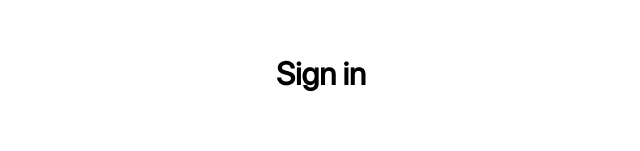
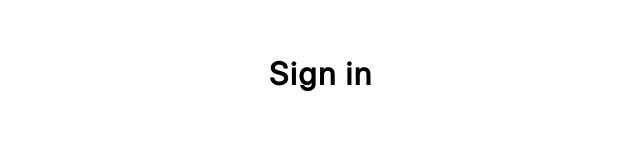
Before and after one commit to davronkhamdamov/car-shop-front, a React (Create React App) app: page /login in a window 1280 px wide. Shown: the part 186-337 px from the top of the page, without its empty margins (339-979 px from the left). Built offline with nearby package versions, Linux system fonts and the light colour scheme.

Commit message:
some style added at login page

```diff
--- a/src/pages/Login/Login.css
+++ b/src/pages/Login/Login.css
@@ -41,6 +41,7 @@
   width: max-content;
   padding: 2px;
   background: #fff;
+  user-select: none;
 }
 .email_wrapper input:focus ~ label,
 .email_wrapper input:valid ~ label,
@@ -58,3 +59,6 @@
   font-size: 20px;
   border: none;
 }
+.signinTitle {
+  letter-spacing: 2px;
+}
--- a/src/pages/Login/Login.jsx
+++ b/src/pages/Login/Login.jsx
@@ -55,7 +55,7 @@ export default function SignIn() {
   return (
     <div>
       <div className="login_wrapper">
-        <h1>Sign in</h1>
+        <h1 className="signinTitle">Sign in</h1>
         <br />
         <br />
         <form className="loginForm" onSubmit={handleSubmit}>
```
